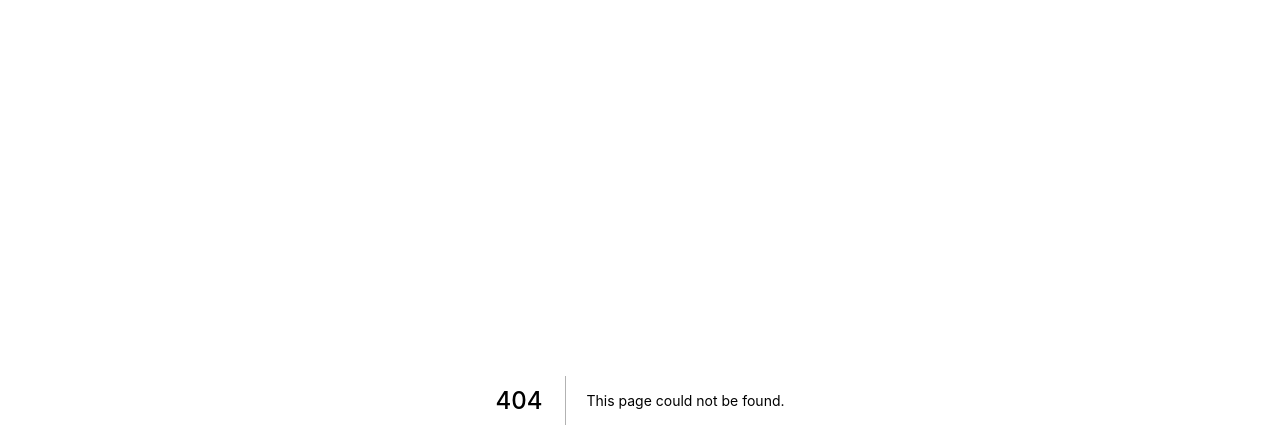
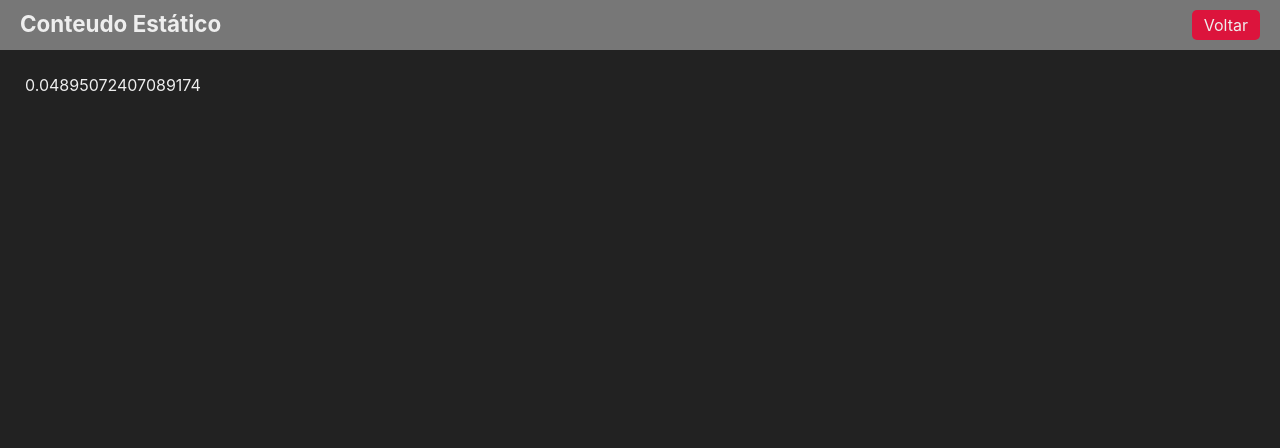
Before and after one commit to RamonDiego00/exercicios-js, a Next.js app in the folder nextJs/fundamentos/: page /estatico in a window 1280 px wide. Before the commit this address had no page. Shown: the top 448 px of the page. Built offline with nearby package versions, Linux system fonts and the light colour scheme.

Commit message:
Pré-renderização NextJS
Nessa aula de next ele explica que o foco da forma de renderização pode ser por parte do client ou do server, e se for no server fica muitos mais rápido e posso pegar de forma assíncrona as informações do banco de dados ou do back e fazer um tratamento

```diff
--- /dev/null
+++ b/nextJs/fundamentos/src/pages/estatico.jsx
@@ -0,0 +1,17 @@
+import Layout from "../components/Layout";
+
+export function getStaticProps() {
+    return {
+        props: {
+            numero: Math.random()
+        }
+    }
+}
+
+export default function Estatico(props) {
+    return(
+        <Layout titulo="Conteudo Estático">
+            <div>{props.numero}</div>
+        </Layout>
+    )
+}
--- a/nextJs/fundamentos/src/pages/index.jsx
+++ b/nextJs/fundamentos/src/pages/index.jsx
@@ -16,6 +16,7 @@
        <Navegador texto="Navegação #02" destino="./cliente/sp-2/123" cor="brown"/>
        <Navegador texto="Componente com Estado" destino="/estado" cor="#a45b71"/>
        <Navegador texto="Integração com API#1" destino="/integracao_1" cor="#42a9a9"/>
+       <Navegador texto="Conteúdo Estático" destino="/estatico" cor="#fa054a"/>
     </div>
     )
 }
```
Also changed, not shown: 1 other file (tests, documents, lock files or other folders).
